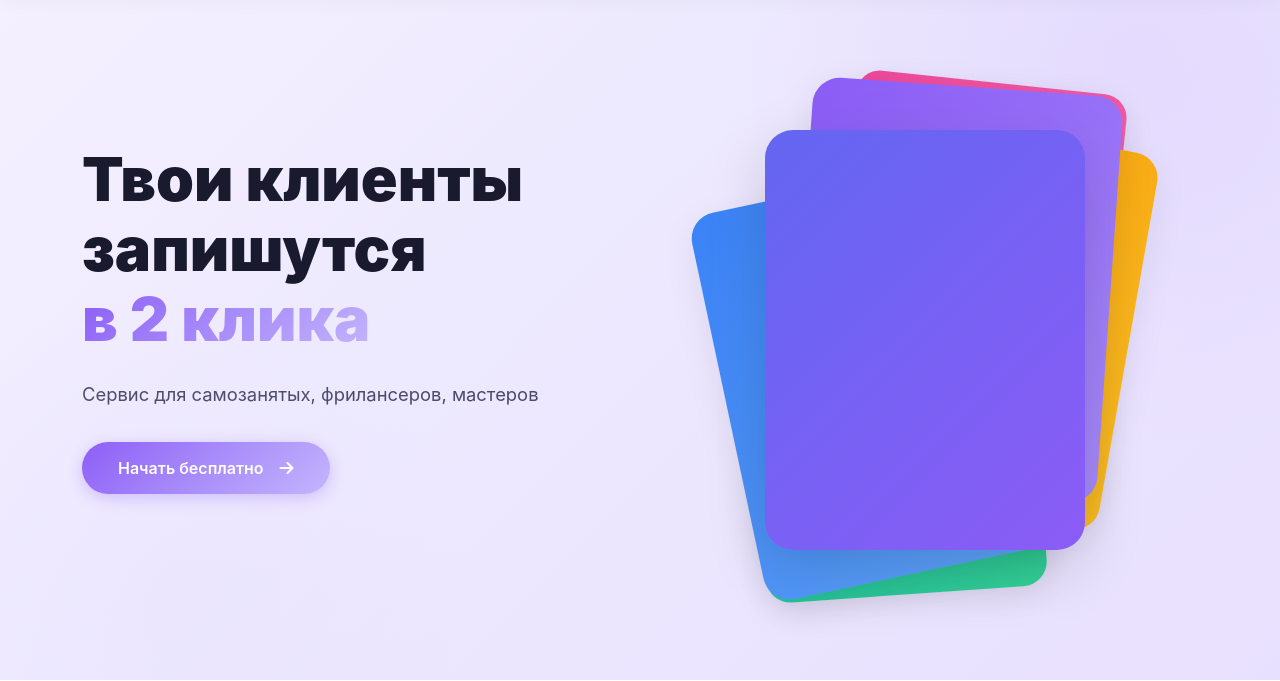
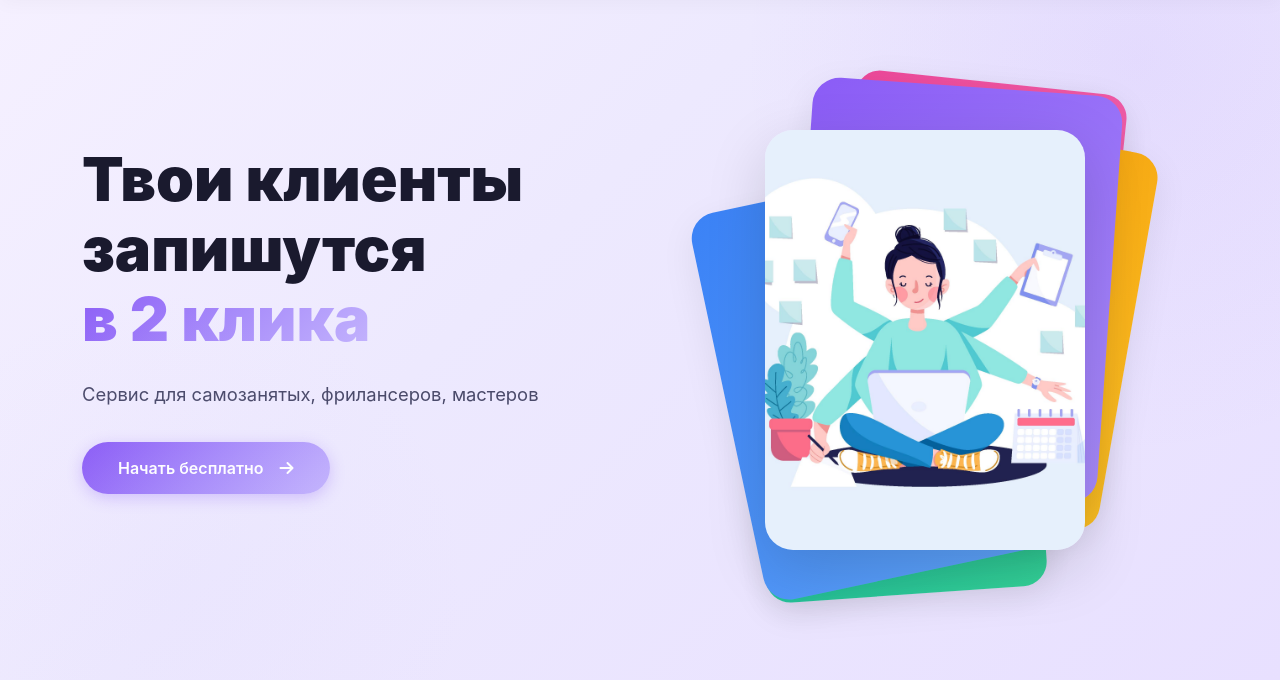
Before and after one commit to rustkarimov/gdedakogda, a Django app: page / in a window 1280 px wide. Shown: the part 76-757 px from the top of the page. Run offline with Django 5.2, Linux system fonts and the light colour scheme; some libraries are stand-ins or nearby versions.

Commit message:
load image hero

```diff
--- a/masters/templates/masters/public/index.html
+++ b/masters/templates/masters/public/index.html
@@ -34,7 +34,10 @@
             <div class="col-lg-6 hero-image">
                 <div class="card-deck" id="cardDeck">
                     <!-- 6 карточек разного цвета -->
-                    <div class="deck-card" style="background: linear-gradient(135deg, #6366f1, #8b5cf6); transform: rotate(-6deg) translateX(-8px) translateY(-4px);"></div>
+                    <div class="deck-card" style="transform: rotate(-6deg) translateX(-8px) translateY(-4px);">
+                        <img src="{% static 'images/girl.jpg' %}" alt="Скриншот" style="width: 100%; height: 100%; object-fit: cover; border-radius: 28px;">
+                    </div>
+
                     <div class="deck-card" style="background: linear-gradient(135deg, #ec4899, #f472b6); transform: rotate(4deg) translateX(10px) translateY(-8px);"></div>
                     <div class="deck-card" style="background: linear-gradient(135deg, #14b8a6, #34d399); transform: rotate(-2deg) translateX(-12px) translateY(4px);"></div>
                     <div class="deck-card" style="background: linear-gradient(135deg, #f59e0b, #fbbf24); transform: rotate(8deg) translateX(6px) translateY(-2px);"></div>
```
Also changed, not shown: db.sqlite3, static/images/girl.jpg (added).
